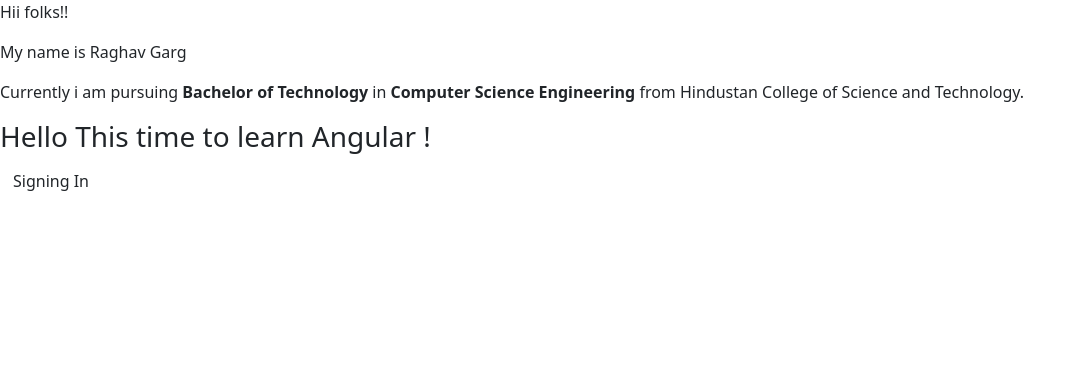
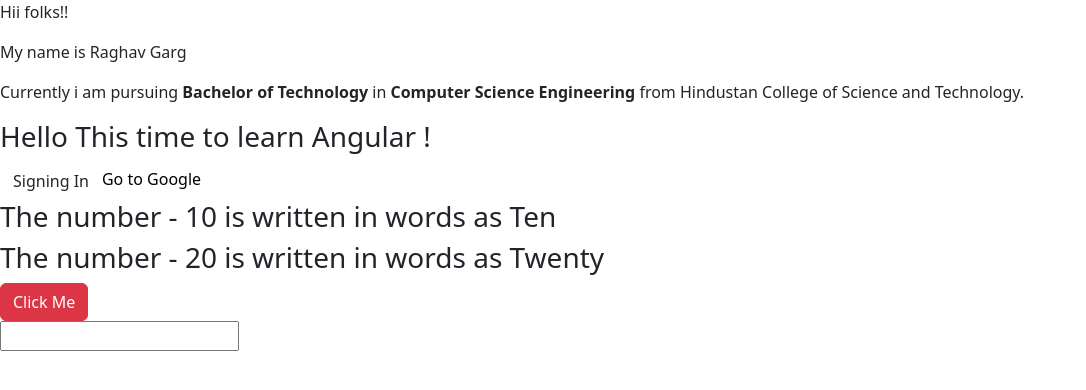
Before and after one commit to grraghav120/AngularLearning, an Angular app: page / in a window 1280 px wide. Shown: the top 390 px of the page, without its empty margins (0-1086 px from the left). Built offline with nearby package versions, Linux system fonts and the light colour scheme.

Commit message:
Binding 02 Day

```diff
--- a/src/app/app.component.html
+++ b/src/app/app.component.html
@@ -3,3 +3,6 @@
 <p>My name is {{name}}</p>
 <p>Currently i am pursuing <b>{{course}}</b> in <b>{{branch}}</b> from {{collegeName}}.</p>
 <app-demo></app-demo>
+
+<!-- For day 2 -->
+<app-second-day></app-second-day>
--- a/src/app/app.module.ts
+++ b/src/app/app.module.ts
@@ -3,11 +3,13 @@ import { BrowserModule } from '@angular/platform-browser';
 
 import { AppComponent } from './app.component';
 import { DemoComponent } from './demo/demo.component';
+import { SecondDayComponent } from './second-day/second-day.component';
 
 @NgModule({
   declarations: [
     AppComponent,
-    DemoComponent
+    DemoComponent,
+    SecondDayComponent
   ],
   imports: [
     BrowserModule
--- a/src/app/demo/demo.component.html
+++ b/src/app/demo/demo.component.html
@@ -2,3 +2,4 @@
 
 <h3>Hello This time to learn Angular !</h3>
 <button class="btn">Signing In </button>
+<a href="https://google.com" style="color: black; text-decoration: none;">Go to Google</a>
--- /dev/null
+++ b/src/app/second-day/second-day.component.html
@@ -0,0 +1,15 @@
+<!-- For data binding Practice -->
+
+<!--
+There are one data binding that is String interpolation {{ data }}
+-->
+
+<h3>The number - {{ numberGiven }} is written in words as {{ numberWord }} </h3>
+<h3>The number - {{ numberGiven2 }} is written in words as {{ numberWord2 }} </h3>
+
+<!--
+    Property Binding  [property]="data"
+-->
+<button class="btn btn-danger">Click Me</button>
+<div><input type="text" (input)="onUpdateName($event)"></div>
+<div>{{name}}</div>
--- /dev/null
+++ b/src/app/second-day/second-day.component.ts
@@ -0,0 +1,18 @@
+import { Component } from '@angular/core';
+
+@Component({
+  selector: 'app-second-day',
+  templateUrl: './second-day.component.html',
+  styleUrls: ['./second-day.component.css'],
+})
+export class SecondDayComponent {
+  numberGiven: number = 10;
+  numberWord: string = 'Ten';
+  numberGiven2:number=20;
+  numberWord2:string ="Twenty"
+  name='';
+  onUpdateName(event : Event){
+    console.log(event.type);
+    this.name=(<HTMLInputElement>event.target).value;
+  }
+}
```
Also changed, not shown: src/app/second-day/second-day.component.css (added), 1 other file (tests, documents, lock files or other folders).
